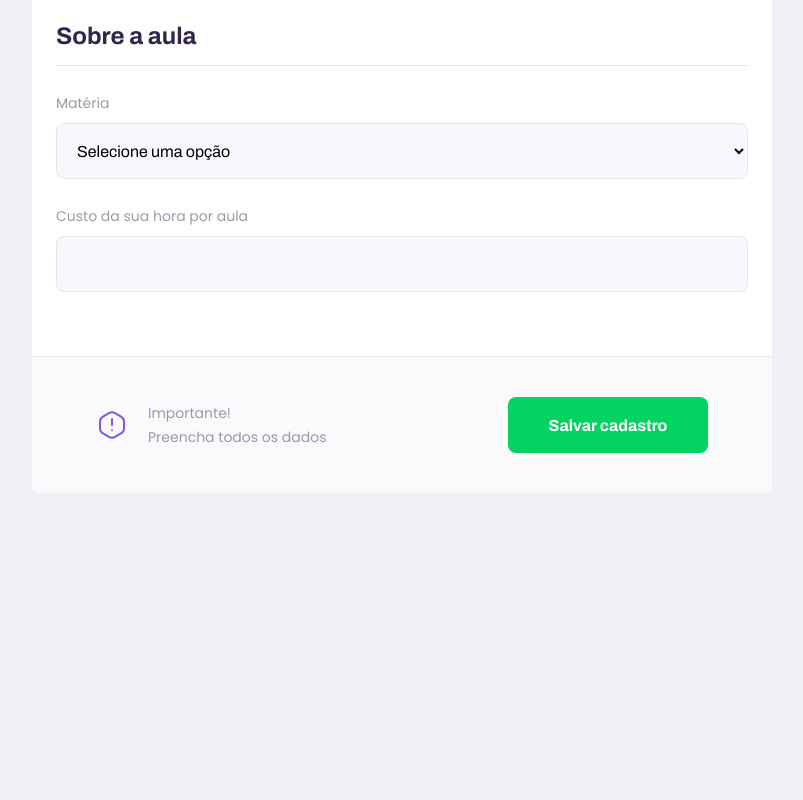
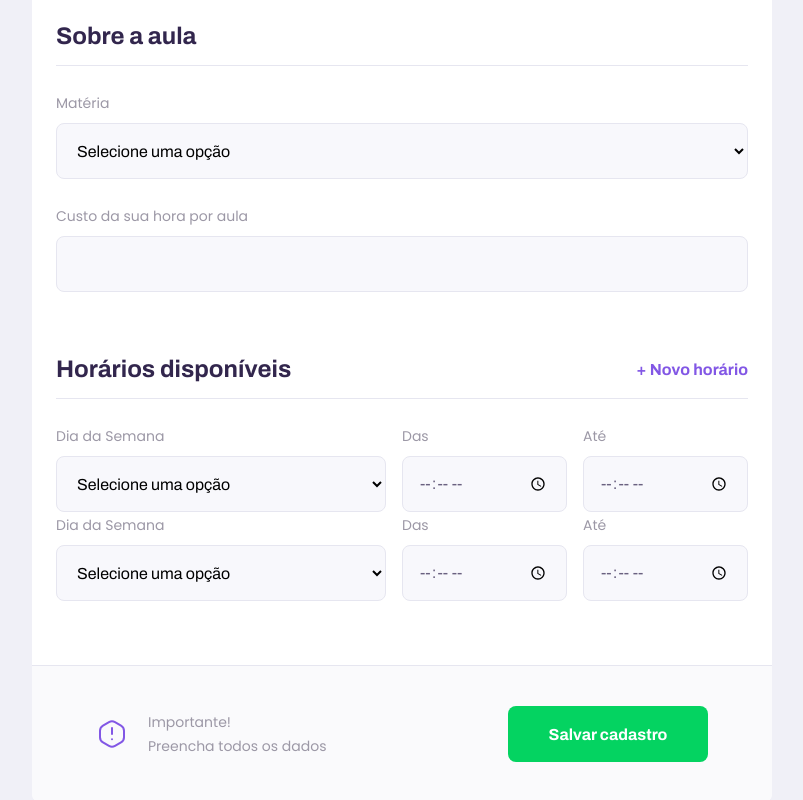
Before and after one commit to dpalmas/proffy, a React (Create React App) app in the folder web/: page /give-classes in a window 1280 px wide. Shown: the part 999-1799 px from the top of the page, without its empty margins (238-1041 px from the left). Before the commit the page ends 1492 px from the top, so only its background shows below. Built offline with nearby package versions, Linux system fonts and the light colour scheme.

Commit message:
Update front-end

```diff
--- a/web/src/components/Input/index.tsx
+++ b/web/src/components/Input/index.tsx
@@ -1,4 +1,4 @@
-import React, { InputHTMLAttributes }from 'react';
+import React, { InputHTMLAttributes } from 'react';
 
 import './styles.css';
 
--- a/web/src/components/Select/index.tsx
+++ b/web/src/components/Select/index.tsx
@@ -15,8 +15,8 @@ const Select: React.FC<SelectProps> = ({ label, name, options, ...rest }) => {
   return (
     <div className="select-block">
       <label htmlFor={name}>{label}</label>
-      <select id={name} {...rest}>
-        <option value="" disabled selected hidden>Selecione uma opção</option>
+      <select defaultValue="" id={name} {...rest}>
+        <option value="" disabled hidden>Selecione uma opção</option>
         {options.map(option => {
           return <option key={option.value} value={option.value}>{option.label}</option>
         })}
--- a/web/src/components/Textarea/index.tsx
+++ b/web/src/components/Textarea/index.tsx
@@ -1,4 +1,4 @@
-import React, { TextareaHTMLAttributes }from 'react';
+import React, { TextareaHTMLAttributes } from 'react';
 
 import './styles.css';
 
--- a/web/src/pages/TeacherForm/index.tsx
+++ b/web/src/pages/TeacherForm/index.tsx
@@ -1,4 +1,4 @@
-import React from 'react';
+import React, { useState } from 'react';
 import PageHeader from '../../components/PageHeader';
 import Textarea from '../../components/Textarea';
 import Select from '../../components/Select';
@@ -7,8 +7,19 @@ import Input from '../../components/Input';
 import './styles.css';
 import warningIcon from '../../assets/images/icons/warning.svg';
 
+function TeacherForm() {
+  const [scheduleItems, setScheduleItems] = useState([
+    { week_day: 0, from: '8:00 AM', to: '16:00 PM' },
+    { week_day: 2, from: '10:00 AM', to: '18:00 PM' }
+  ]);
 
-function TeacherForm() {
+  function addNewScheduleItem() {
+    setScheduleItems([
+      ...scheduleItems,
+      { week_day: 0, from: '', to: '' }
+    ]);
+  }
+
   return (
     <div id="page-teacher-form" className="container">
     <PageHeader
@@ -49,6 +60,37 @@ function TeacherForm() {
         <Input name="cost" label="Custo da sua hora por aula" />
       </fieldset>
 
+      <fieldset>
+        <legend>
+          Horários disponíveis
+          <button type="button" onClick={addNewScheduleItem}>
+          + Novo horário
+        </button>
+        </legend>
+
+        {scheduleItems.map(scheduleItem => {
+          return (
+            <div key={scheduleItem.week_day} className="schedule-item">
+              <Select
+                  name="week_day"
+                  label="Dia da Semana"
+                  options={[
+                    { value: '0', label: 'Domingo'},
+                    { value: '1', label: 'Segunda-feira'},
+                    { value: '2', label: 'Terça-feira'},
+                    { value: '3', label: 'Quarta-feira'},
+                    { value: '4', label: 'Quinta-feira'},
+                    { value: '5', label: 'Sexta-feira'},
+                    { value: '6', label: 'Sábado'},
+                  ]}
+                />
+              <Input name="from" label="Das" type="time" />
+              <Input name="to" label="Até" type="time" />
+            </div>
+          );
+        })}
+      </fieldset>
+
       <footer>
         <p>
           <img src={warningIcon} alt="Aviso importante" />
--- a/web/src/pages/TeacherForm/styles.css
+++ b/web/src/pages/TeacherForm/styles.css
@@ -37,6 +37,20 @@
   padding-bottom: 1.6rem;
   border-bottom: 1px solid var(--color-line-in-white);
 }
+
+#page-teacher-form main fieldset legend button {
+  background: none;
+  border: 0;
+  color: var(--color-primary);
+  font: 700 1.6rem Archivo;
+  cursor: pointer;
+  transition: color 0.2s;
+}
+
+#page-teacher-form main fieldset legend button:hover {
+  color: var(--color-primary-dark);
+}
+
 
 #page-teacher-form main fieldset .input-block + .textarea-block,
 #page-teacher-form main fieldset .select-block + .input-block {
@@ -101,6 +115,16 @@
     padding: 0 6.4rem;
   }
 
+  #page-teacher-form main .schedule-item {
+    display: grid;
+    grid-template-columns: 2fr 1fr 1fr;
+    column-gap: 1.6rem;
+  }
+
+  #page-teacher-form main .schedule-item .input-block {
+    margin-top: 0 !important;
+  }
+
   #page-teacher-form main footer {
     padding: 4.0rem 6.4rem;
     display: flex;
--- a/web/src/pages/TeacherList/index.tsx
+++ b/web/src/pages/TeacherList/index.tsx
@@ -1,16 +1,45 @@
 import React from 'react';
 import PageHeader from '../../components/PageHeader';
 import TeacherItem from '../../components/TeacherItem';
+import Input from '../../components/Input';
+
 import './styles.css';
-import Input from '../../components/Input';
+import Select from '../../components/Select';
 
 function TeacherList() {
   return (
     <div id="page-teacher-list" className="container">
       <PageHeader title="Estes são os proffys disponíveis.">
         <form id="search-teachers">
-          <Input name="subject" label="Matéria"/>
-          <Input name="week_day" label="Dia da Semana"/>
+          <Select
+            name="subject"
+            label="Matéria"
+            options={[
+              { value: 'Artes', label: 'Artes'},
+              { value: 'Biologia', label: 'Biologia'},
+              { value: 'Ciências', label: 'Ciências'},
+              { value: 'Educação Física', label: 'Educação Física'},
+              { value: 'Física', label: 'Física'},
+              { value: 'Geografia', label: 'Geografia'},
+              { value: 'História', label: 'História'},
+              { value: 'Matemática', label: 'Matemática'},
+              { value: 'Português', label: 'Português'},
+              { value: 'Química', label: 'Química'},
+            ]}
+          />
+          <Select
+            name="week_day"
+            label="Dia da Semana"
+            options={[
+              { value: '0', label: 'Domingo'},
+              { value: '1', label: 'Segunda-feira'},
+              { value: '2', label: 'Terça-feira'},
+              { value: '3', label: 'Quarta-feira'},
+              { value: '4', label: 'Quinta-feira'},
+              { value: '5', label: 'Sexta-feira'},
+              { value: '6', label: 'Sábado'},
+            ]}
+          />
           <Input type="time" name="time" label="Hora"/>
         </form>
       </PageHeader>
--- a/web/src/pages/TeacherList/styles.css
+++ b/web/src/pages/TeacherList/styles.css
@@ -18,7 +18,7 @@
 
 @media (min-width: 700px) {
   #page-teacher-list {
-    max-width: 100%;
+    max-width: 100vw;
   }
 
   #search-teachers {
@@ -29,7 +29,8 @@
     bottom: -28px;
   }
 
-  #search-teachers .input-block + .input-block {
+  #search-teachers .input-block + .input-block,
+  #search-teachers .select-block + .select-block {
     margin-top: 0;
   }
 
```
